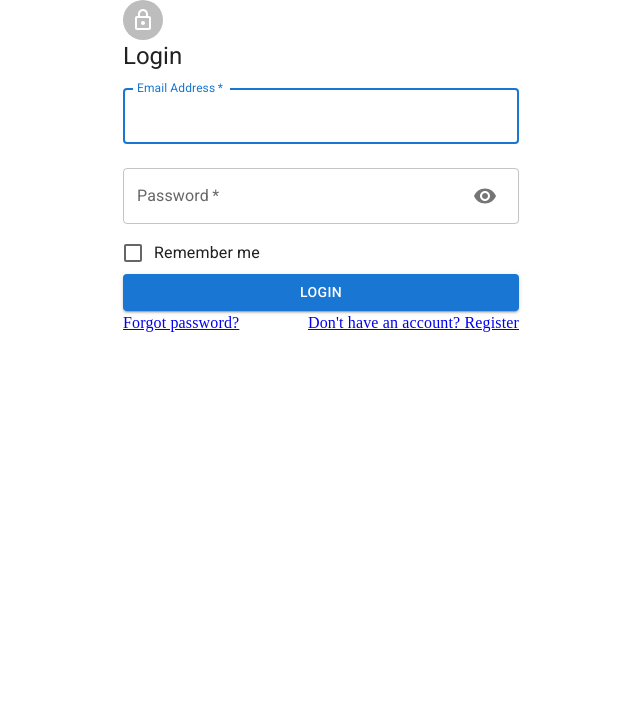
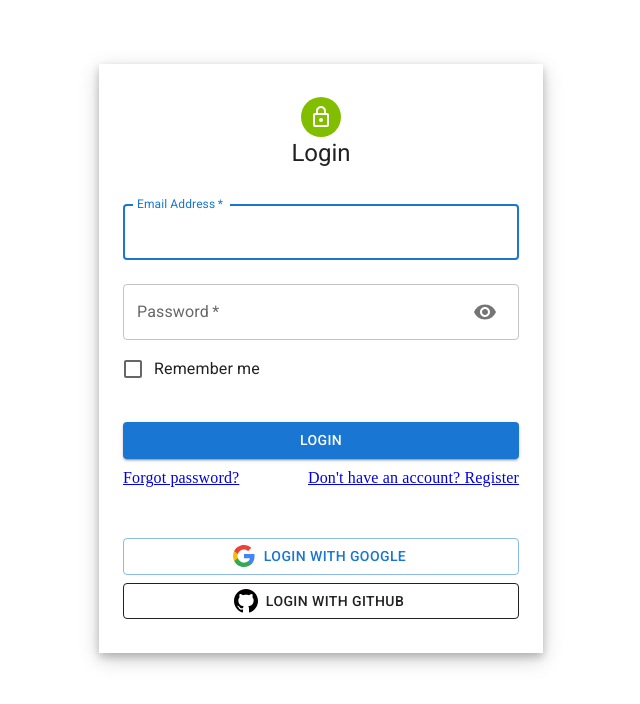
Before and after one commit to WildCodeSchool/DevHubProject, a React (Vite) app in the folder frontend/: page /login in a window 1280 px wide. Shown: the top 704 px of the page, without its empty margins (319-959 px from the left). Built offline with nearby package versions, Linux system fonts and the light colour scheme.

Commit message:
modfiy and add style on register and login components

```diff
--- /dev/null
+++ b/frontend/src/components/LoginLink/LoginLink.jsx
@@ -0,0 +1,31 @@
+import * as React from "react";
+import Button from "@mui/material/Button";
+import google from "../../assets/google.svg";
+import github from "../../assets/github.svg";
+
+export default function LoginLink() {
+  return (
+    <div>
+      <Button
+        sx={{ mt: 1 }}
+        variant="outlined"
+        color="primary"
+        startIcon={<img src={google} alt="google" />}
+        size="medium"
+        fullWidth
+      >
+        Login With Google
+      </Button>
+      <Button
+        sx={{ mt: 1, mb: 1 }}
+        variant="outlined"
+        color="inherit"
+        startIcon={<img src={github} alt="github" />}
+        size="medium"
+        fullWidth
+      >
+        Login with GitHub
+      </Button>
+    </div>
+  );
+}
--- a/frontend/src/pages/Login/Login.jsx
+++ b/frontend/src/pages/Login/Login.jsx
@@ -19,6 +19,7 @@ import Visibility from "@mui/icons-material/Visibility";
 import VisibilityOff from "@mui/icons-material/VisibilityOff";
 import { useFormik } from "formik";
 import * as yup from "yup";
+import LoginLink from "../../components/LoginLink/LoginLink";
 
 const validationSchema = yup.object({
   email: yup
@@ -114,15 +115,34 @@ export default function Login() {
           {errorMessage}
         </Typography>
       )}
-      <Container component="main" maxWidth="xs">
+      <Container
+        component="main"
+        maxWidth="xs"
+        sx={{
+          boxShadow:
+            "0 4px 8px 0 rgba(0,0,0,0.2), 0 6px 20px 0 rgba(0,0,0,0.19)",
+        }}
+        style={{ paddingTop: "1%", paddingBottom: "2%", marginTop: "5%" }}
+      >
         <CssBaseline />
-        <div>
-          <Avatar>
-            <LockOutlinedIcon />
-          </Avatar>
-          <Typography component="h1" variant="h5">
-            Login
-          </Typography>
+        <div style={{ marginTop: "5%" }}>
+          <div
+            style={{
+              display: "flex",
+              flexDirection: "column",
+              alignItems: "center",
+              marginBottom: "5%",
+            }}
+          >
+            <Avatar style={{ backgroundColor: "#82be00" }}>
+              <LockOutlinedIcon />
+            </Avatar>
+
+            <Typography component="h1" variant="h5">
+              Login
+            </Typography>
+          </div>
+
           <form onSubmit={formik.handleSubmit} noValidate>
             <TextField
               variant="outlined"
@@ -178,11 +198,20 @@ export default function Login() {
               variant="contained"
               color="primary"
               className="submit"
+              style={{ marginTop: "8%" }}
             >
               Login
             </Button>
-            <Grid container>
-              <Grid item xs>
+            <Grid
+              container
+              style={{
+                marginBottom: "10%",
+                marginTop: "2%",
+                display: "flex",
+                justifyContent: "space-between",
+              }}
+            >
+              <Grid item>
                 <Link to="/register" variant="body2">
                   Forgot password?
                 </Link>
@@ -191,6 +220,10 @@ export default function Login() {
                 <Link to="/register">Don't have an account? Register</Link>
               </Grid>
             </Grid>
+
+            <Grid container>
+              <LoginLink />
+            </Grid>
           </form>
         </div>
       </Container>
--- a/frontend/src/pages/Register/Register.jsx
+++ b/frontend/src/pages/Register/Register.jsx
@@ -120,11 +120,22 @@ export default function Register() {
           {errorMessage}
         </Typography>
       )}
-      <Container component="main" maxWidth="xs">
+      <Container
+        component="main"
+        maxWidth="xs"
+        sx={{
+          boxShadow:
+            "0 4px 8px 0 rgba(0,0,0,0.2), 0 6px 20px 0 rgba(0,0,0,0.19)",
+        }}
+        style={{ paddingTop: "1%", paddingBottom: "2%", marginTop: "5%" }}
+      >
         <CssBaseline />
         <div className={classes.paper}>
           {success ? (
-            <Card sx={{ maxWidth: 800 }}>
+            <Card
+              sx={{ maxWidth: 800 }}
+              style={{ paddingTop: "1%", paddingBottom: "2%", marginTop: "5%" }}
+            >
               <CardHeader title="Félicitations, vous êtes maintenant enregistré !" />
               <CardContent>
                 <Typography>
@@ -135,12 +146,21 @@ export default function Register() {
             </Card>
           ) : (
             <>
+              <div
+                style={{
+                  display: "flex",
+                  flexDirection: "column",
+                  alignItems: "center",
+                  marginBottom: "5%",
+                }}
+              >
                 <Avatar className={classes.avatar}>
                   <LockOutlinedIcon />
                 </Avatar>
                 <Typography component="h1" variant="h5">
                   Créer un compte
                 </Typography>
+              </div>
               <Formik
                 initialValues={{
                   lastname,
@@ -314,7 +334,7 @@ export default function Register() {
                     >
                       S'inscrire
                     </Button>
-                    <Grid container justifyContent="flex-end">
+                    <Grid container justifyContent="flex-start">
                       <Grid item>
                         <Link to="/login">
                           Vous avez déjà un compte ? Connectez-vous
```
Also changed, not shown: frontend/src/assets/github.svg (added), frontend/src/assets/google.svg (added). Lines whose indentation alone changed are shown as unchanged.
